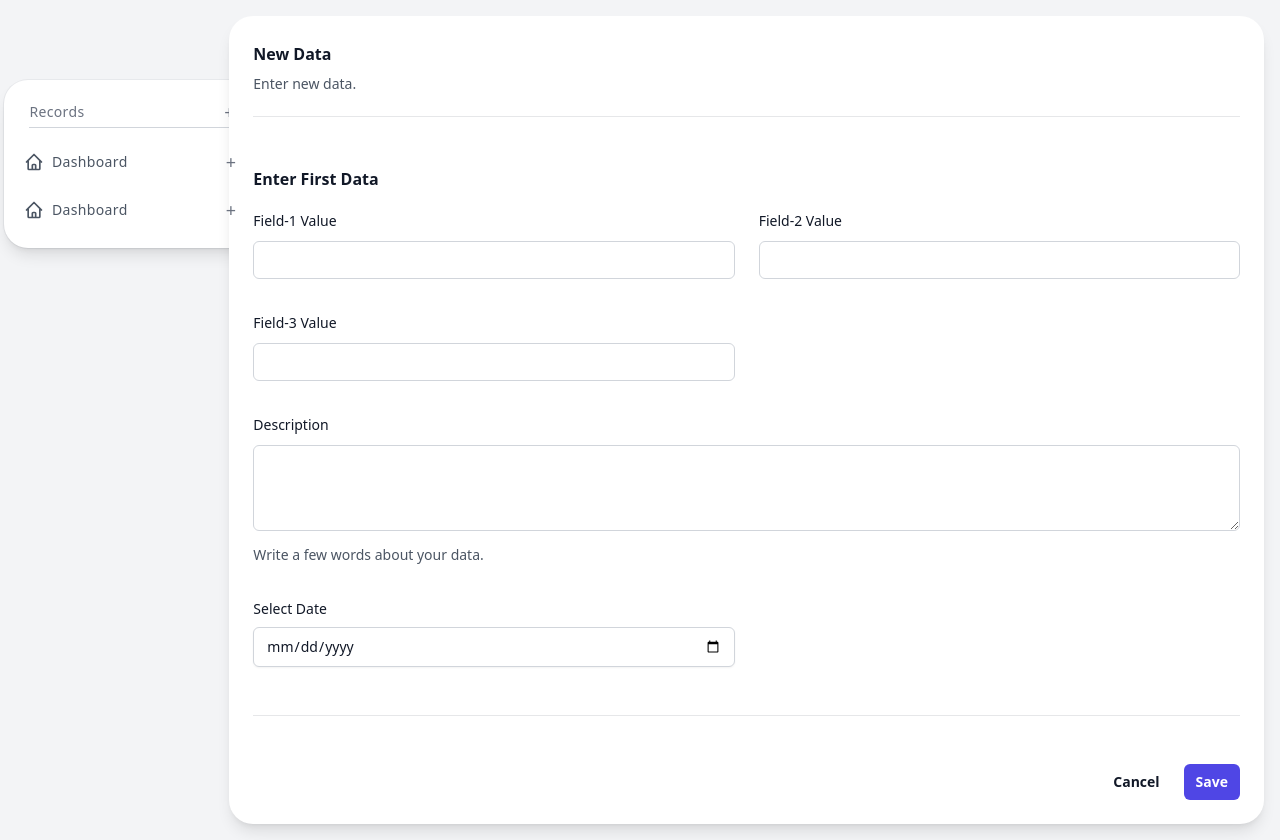
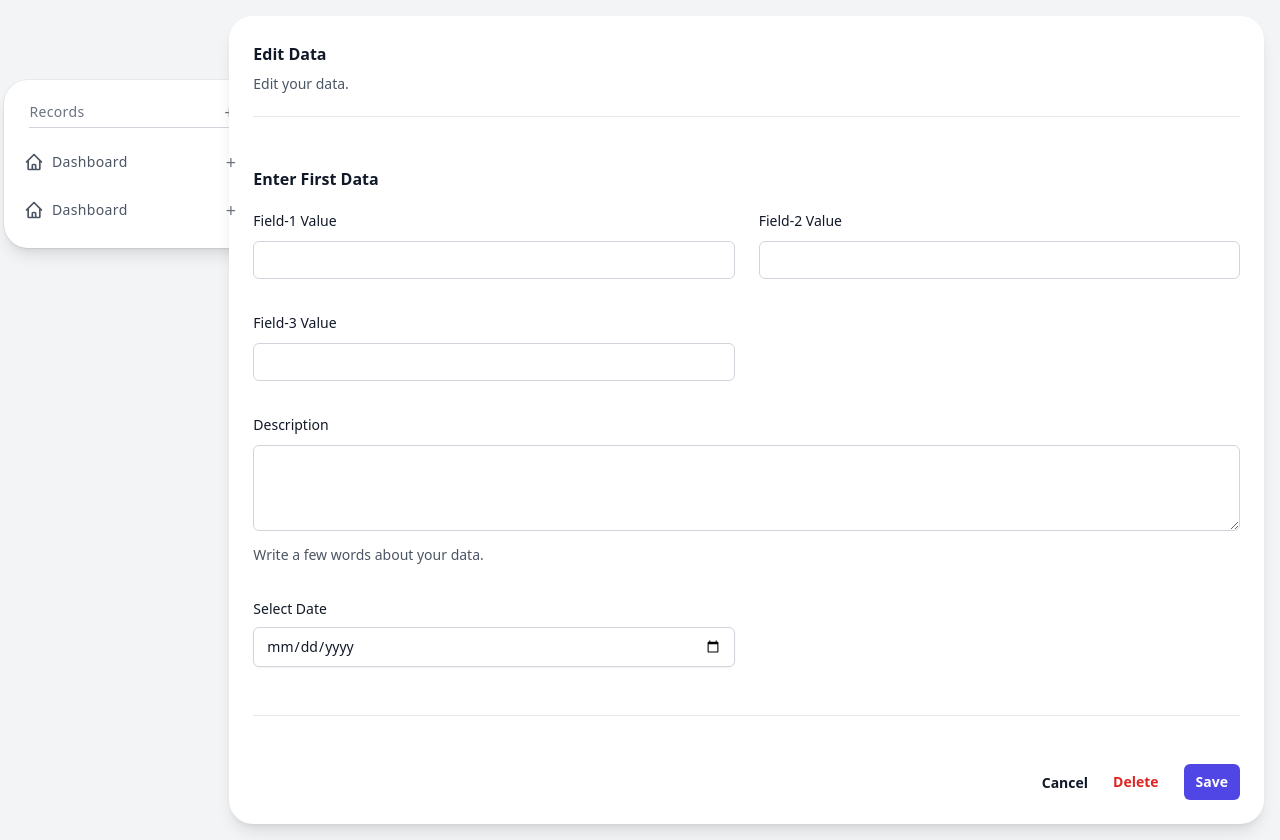
Before and after one commit to VaibhavTiwari-vt/Project---Dashboardz, a Django app: page /edit-table-data in a window 1280 px wide. Shown: the part 64-904 px from the top of the page. Run offline with Django 5.2, Linux system fonts and the light colour scheme; the visitor is signed in with stand-in values (Sample User, id 1); some libraries are stand-ins or nearby versions.

Commit message:
UI Except for Delete Modal and Add Another Button

```diff
--- a/templates/records/add-table.html
+++ b/templates/records/add-table.html
@@ -28,7 +28,7 @@
                 </div>
               </div>
 
-              <div class="border-b border-gray-900/10 pb-12">
+              <div class="border-b border-gray-900/10 pb-12 mt-10">
                 <h2 class="text-base/7 font-semibold text-gray-900">Table Headers</h2>
 
                 <div class="mt-10 grid grid-cols-1 gap-x-6 gap-y-8 sm:grid-cols-6">
--- a/templates/records/edit-table-data.html
+++ b/templates/records/edit-table-data.html
@@ -1,6 +1,6 @@
 {% extends "base.html" %}
 {% block records %}
-
+{% load static %}
 <div class="grid grid-cols-12 h-screen">
     <div class="col-span-2">
       {% include "partials/sidebar.html" %}
@@ -11,8 +11,8 @@
             <div class="space-y-12">
               <div class="border-b border-gray-900/10 pb-5 flex justify-between items-center">
                 <div>
-                    <h2 class="text-base/7 font-semibold text-gray-900">New Data</h2>
-                    <p class="mt-1 text-sm/6 text-gray-600">Enter new data.</p>
+                    <h2 class="text-base/7 font-semibold text-gray-900">Edit Data</h2>
+                    <p class="mt-1 text-sm/6 text-gray-600">Edit your data.</p>
                 </div>
                 <div>
                     {% include "messages.html" %}
@@ -57,14 +57,14 @@
                   </div>
                 </div>
               </div>
-
               <div class="mt-6 flex items-center justify-end gap-x-6">
-                <button type="button" class="text-sm/6 font-semibold text-gray-900">Cancel</button>
+                <a href="{% url "records" %}"><button type="button" class="text-sm/6 font-semibold text-gray-900">Cancel</button></a>
+                <button onclick="confirmDelete(this)" type="button" class="inline-flex items-center gap-x-2 text-sm font-semibold rounded-lg border border-transparent text-red-600 hover:text-red-800 focus:outline-none focus:text-red-800 disabled:opacity-50 disabled:pointer-events-none">Delete</button>
                 <button type="submit" class="rounded-md bg-indigo-600 px-3 py-2 text-sm font-semibold text-white shadow-xs hover:bg-indigo-500 focus-visible:outline-2 focus-visible:outline-offset-2 focus-visible:outline-indigo-600">Save</button>
               </div>
           </form>
     </main>
 </div>
-
+<script src="{% static "js/confirmDelete.js" %}"></script>
 
 {% endblock records %}
```
Also changed, not shown: templates/records/records.html (+10 -3 lines), dashboardz/static/js/confirmDelete.js (added), templates/partials/modal.html (added).
